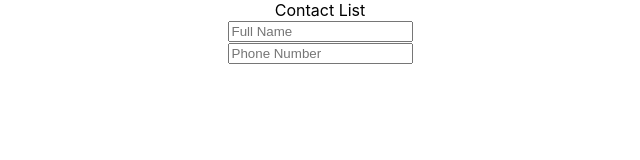
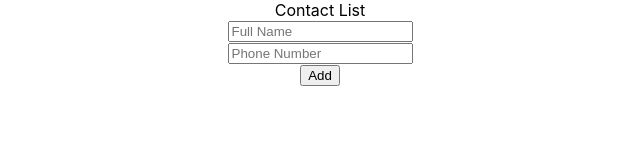
Before and after one commit to meryemkutlu/react-101, a React (Create React App) app in the folder contacts-app/: page / in a window 1280 px wide. Shown: the top 160 px of the page, without its empty margins (320-960 px from the left). Built offline with nearby package versions, Linux system fonts and the light colour scheme; the HTML template or start-up script is replaced by a standard one.

Commit message:
Store data using useState and clear form with useEffect

```diff
--- a/contacts-app/src/components/Contacts/Form/index.jsx
+++ b/contacts-app/src/components/Contacts/Form/index.jsx
@@ -1,15 +1,48 @@
-import React from "react";
+import { useState, useEffect } from "react";
 
-function Form() {
+const initialFormValues = { fullname: "", phone_number: "" };
+
+function Form({ addContact, contacts }) {
+  const [form, setForm] = useState(initialFormValues);
+
+  useEffect(() => {
+    setForm(initialFormValues);
+  }, [contacts]);
+
+  const onChangeInput = (e) => {
+    setForm({ ...form, [e.target.name]: e.target.value });
+  };
+
+  const onSubmit = (e) => {
+    e.preventDefault();
+    if (form.fullname === "" || form.phone_number === "") {
+      return false;
+    }
+    addContact([...contacts, form]);
+  };
+
   return (
-    <div>
+    <form onSubmit={onSubmit}>
       <div>
-        <input name="fullname" placeholder="Full Name" />
+        <input
+          name="fullname"
+          placeholder="Full Name"
+          value={form.fullname}
+          onChange={onChangeInput}
+        />
       </div>
       <div>
-        <input name="phone_number" placeholder="Phone Number" />
+        <input
+          name="phone_number"
+          value={form.phone_number}
+          placeholder="Phone Number"
+          onChange={onChangeInput}
+        />
       </div>
-    </div>
+      <div>
+        <button>Add</button>
+      </div>
+    </form>
   );
 }
 
--- a/contacts-app/src/components/Contacts/index.jsx
+++ b/contacts-app/src/components/Contacts/index.jsx
@@ -1,12 +1,16 @@
-import React from "react";
+import { useState, useEffect } from "react";
 import Form from "./Form";
 import List from "./List";
 
 function Contacts() {
+  const [contacts, setContacts] = useState([]);
+  useEffect(() => {
+    console.log(contacts);
+  }, [contacts]);
   return (
     <div>
       <List />
-      <Form />
+      <Form addContact={setContacts} contacts={contacts} />
     </div>
   );
 }
```
